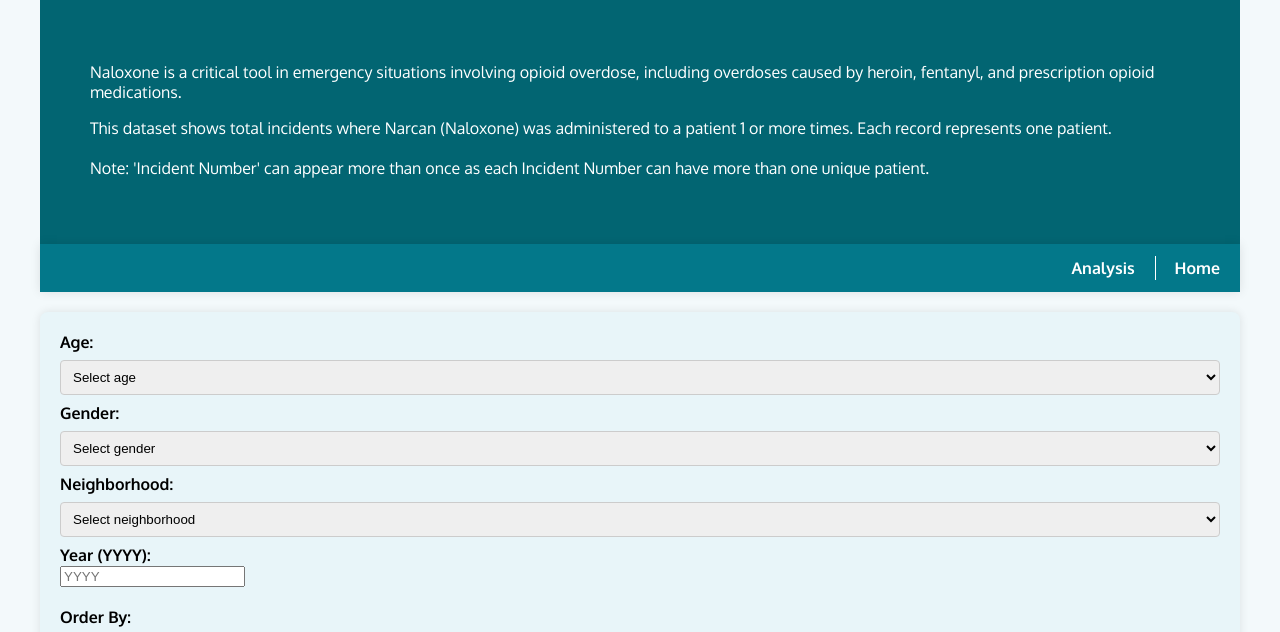
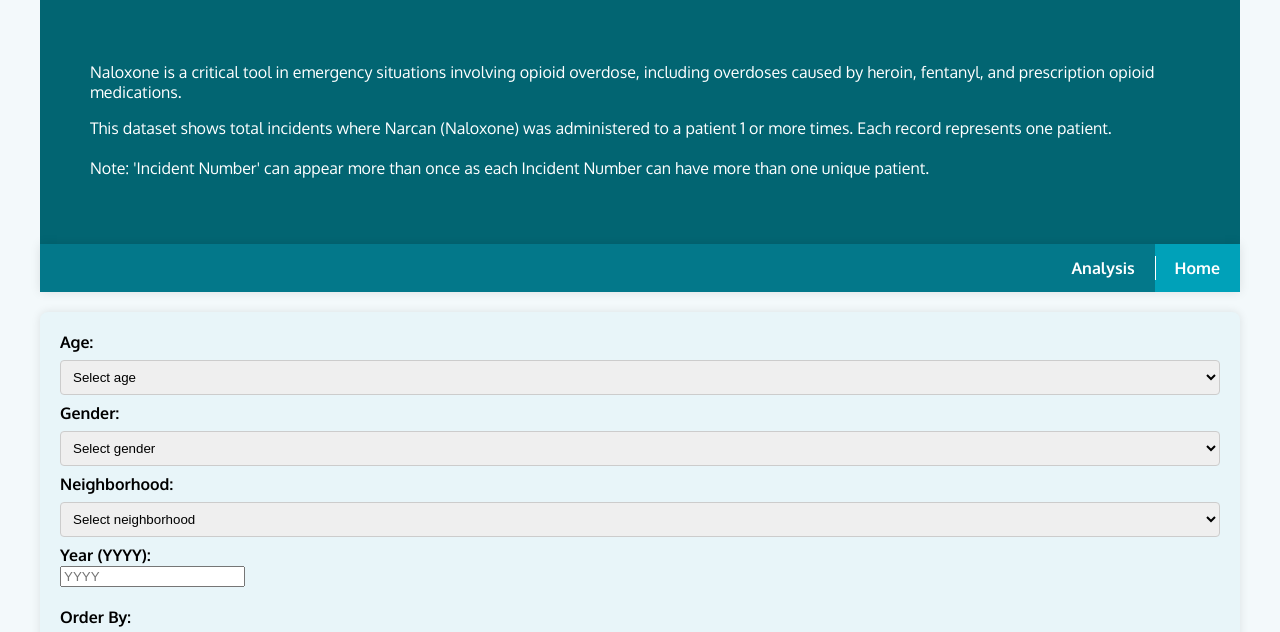
Before and after one commit to fevee/WPGNarcanData, a plain HTML site: page index.html in a window 1280 px wide. Shown: the part 167-799 px from the top of the page. Drawn offline with Linux system fonts and the light colour scheme.

Commit message:
Update active page script

```diff
--- a/main.css
+++ b/main.css
@@ -191,7 +191,7 @@ footer a:hover {
 }
 
 #navbar  li  a:hover,
-#navbar li a.active  {
+.active  {
     background-color: #00a1b9;
 }
 
--- a/script.js
+++ b/script.js
@@ -9,14 +9,19 @@
 let currentPage = 1;
 const resultsPerPage = 50;
 
-let activePage = 0;
-for (var i = 0; i < document.links.length; i++) {
-    if (document.links[i].href === document.URL) {
-        activePage = i;
+document.addEventListener('DOMContentLoaded', () => {
+    let activePage = -1;
+    const currentURL = window.location.href.split('#')[0]; // Strip anchors from the URL
+
+    for (var i = 0; i < document.links.length; i++) {
+        if (document.links[i].href.split('#')[0] === currentURL) {
+            activePage = i;
+            break;
+        }
     }
-}
-document.links[activePage].className = 'active';
-
+    if (activePage !== -1)
+        document.links[activePage].className = 'active';
+});
 
 
 function displayResults() {
```
